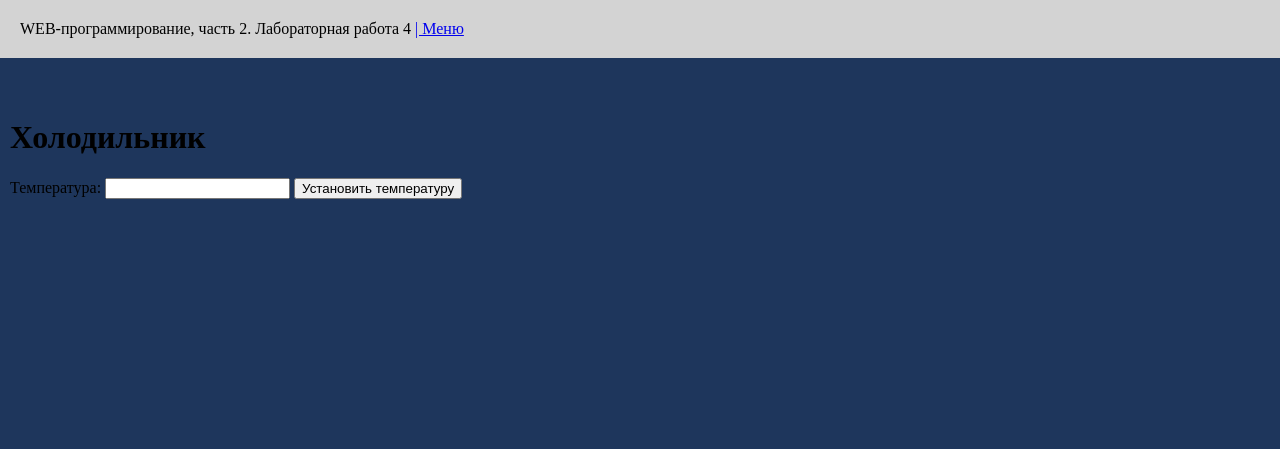
After one commit to AndernTyn/lab2, a Flask app: page /lab4/fridge/ in a window 1280 px wide. The commit adds this page. Shown: the top 449 px of the page. Run offline with Flask 3, Linux system fonts and the light colour scheme.

Commit message:
Холодильник

```diff
--- a/lab4.py
+++ b/lab4.py
@@ -27,3 +27,27 @@ def login ():
 
     error = 'Неверные логин и/или пароль'
     return render_template('login.html', error=error, username=username, password=password)
+
+
+@lab4.route('/lab4/fridge/', methods = ['GET', 'POST'])
+def fridge():
+    temperature = request.form.get('temperature')
+    message = ""
+
+    if request.method == 'POST':
+        if not temperature:
+            message = "Ошибка: не задана температура"
+        else:
+            temperature = int(temperature)
+            if temperature < -12:
+                message = "Не удалось установить температуру — слишком низкое значение"
+            elif temperature > -1:
+                message = "Не удалось установить температуру — слишком высокое значение"
+            elif -12 <= temperature <= -9:
+                message = f"Установлена температура: {temperature}°С" + "❄️❄️❄️"
+            elif -8 <= temperature <= -5:
+                message = f"Установлена температура: {temperature}°С" + "❄️❄️"
+            elif -4 <= temperature <= -1:
+                message = f"Установлена температура: {temperature}°С" + "❄️"
+
+    return render_template('fridge.html', message=message, temperature=temperature)
--- /dev/null
+++ b/templates/fridge.html
@@ -0,0 +1,22 @@
+{% extends "base.html" %}
+
+{% block lab %}Лабораторная работа 4{% endblock %}
+
+{% block main %}
+    <style>
+        body {
+            background-color: #1e365c;
+        }
+
+    </style>
+
+    <h1>Холодильник</h1>
+    <form method="post">
+        <label for="temperature">Температура:</label>
+        <input type="number" id="temperature" name="temperature" value="{{ temperature }}">
+        <button type="submit">Установить температуру</button>
+    </form>
+    {% if message %}
+        <p>{{ message }}</p>
+    {% endif %}
+{% endblock %}
--- a/templates/lab4.html
+++ b/templates/lab4.html
@@ -10,5 +10,8 @@
             <a href="/lab4/login">Авторизация</a>
         </li>
     </ol>
+    <li>
+        <a href="/lab4/fridge">Холодильник</a>
+    </li>
 
 {% endblock %}
```
